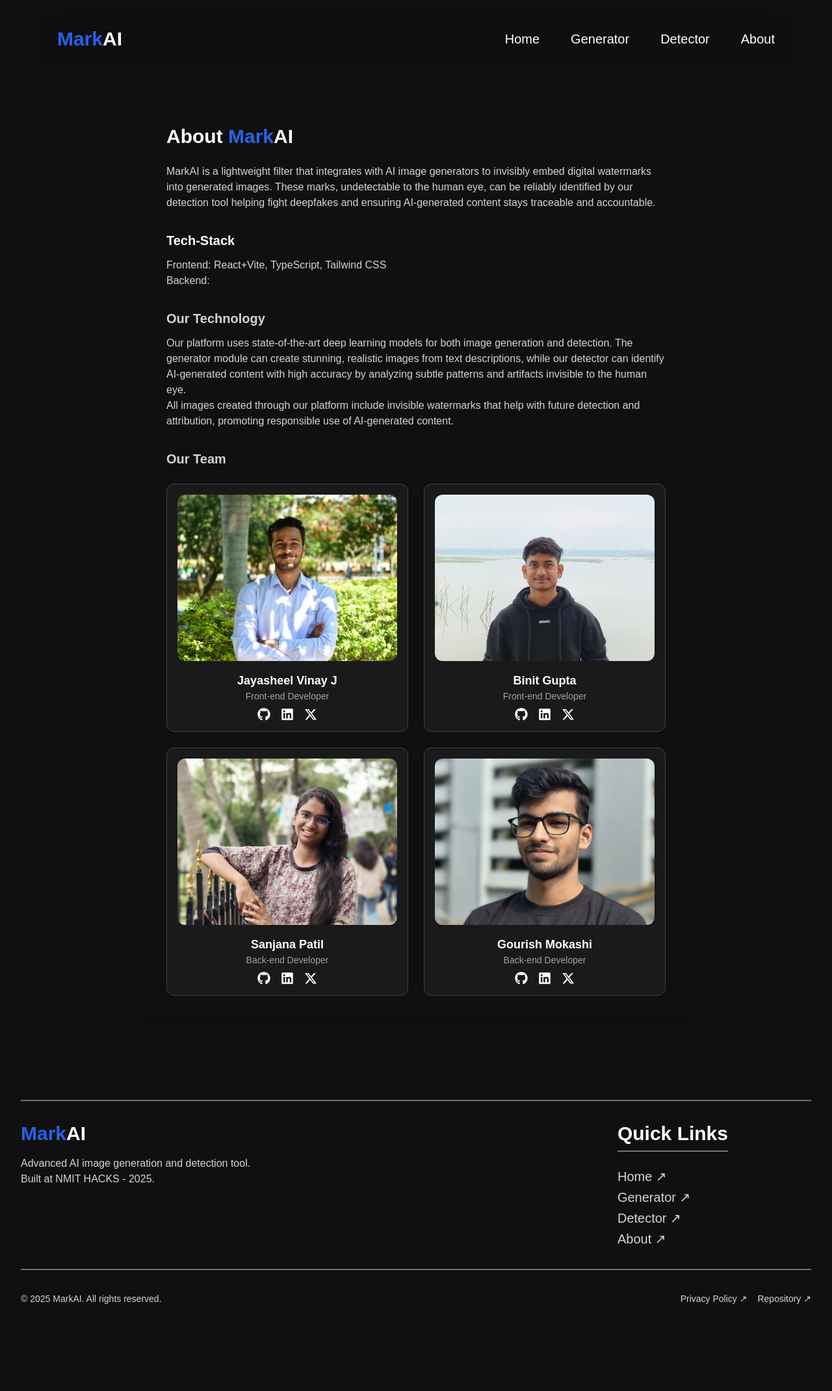
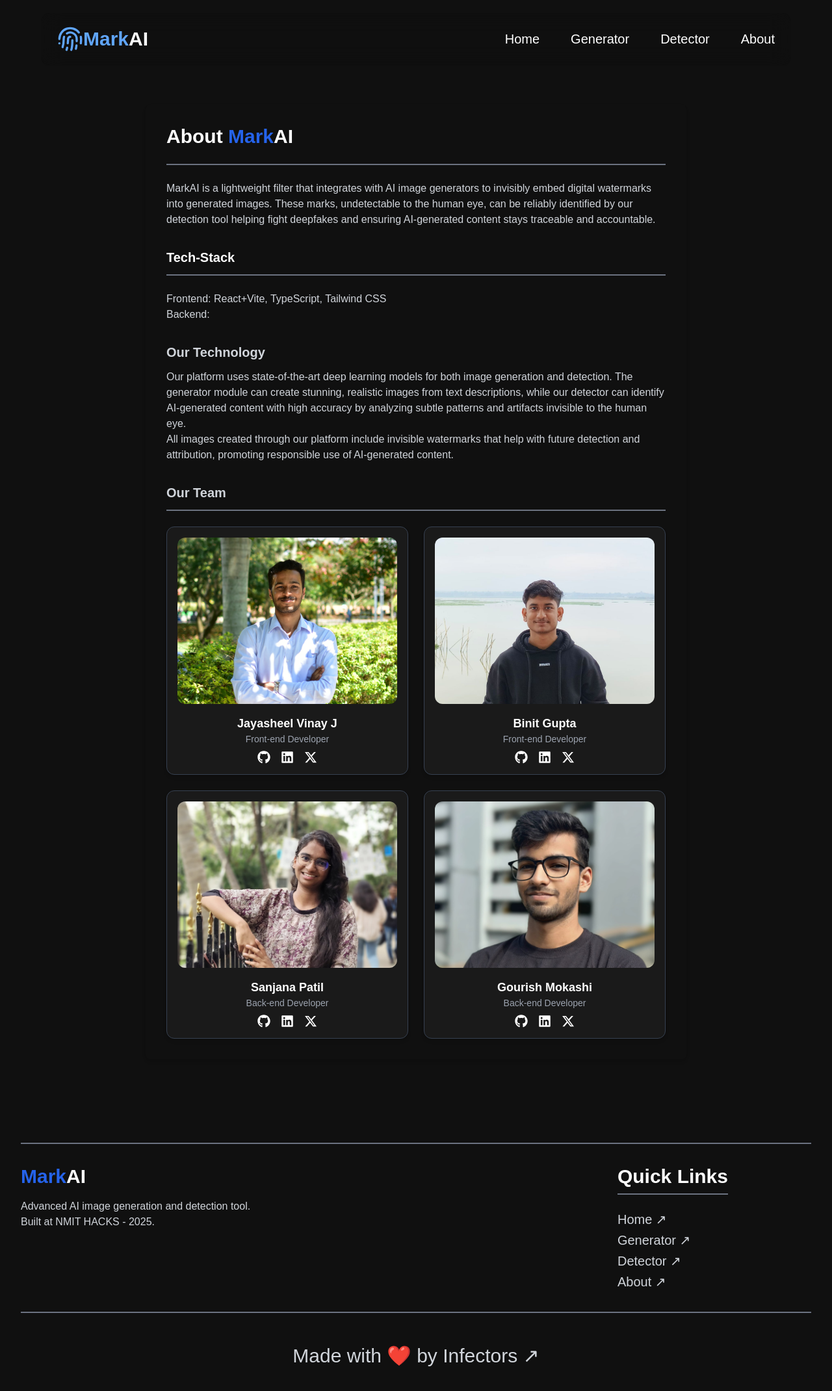
Before and after one commit to gourish-mokashi/MarkAI-NMITHacks, a React (Vite) app: page /about in a window 1280 px wide. Shown: the top 2140 px of the page at 65% size. Before the commit the page ends 2058 px from the top, so only its background shows below. Built offline with nearby package versions, Linux system fonts and the light colour scheme; a web font is replaced by a local one.

Commit message:
Final Commit before backend integration

```diff
--- a/src/components/Footer.tsx
+++ b/src/components/Footer.tsx
@@ -9,8 +9,8 @@ export function Footer() {
   ];
 
   const bottomLinks = [
-    { name: 'Privacy Policy ↗', to: '#' },
-    { name: 'Repository ↗', to: '#' },
+    // { name: 'Privacy Policy ↗', to: '#' },
+    { name: 'Made with ❤️ by Infectors ↗', to: 'https://github.com/gourish-mokashi/MarkAI-NMITHacks.git' },
   ];
 
   return (
@@ -40,16 +40,16 @@ export function Footer() {
             </div>
           </div>
         </div>
-        <div className="flex md:flex-row flex-col items-center justify-between border-t-2 border-gray-500 mt-8 pt-8 w-full  ">
-          <p className="text-gray-300 text-sm">
-            &copy; {new Date().getFullYear()} MarkAI. All rights reserved.
+        <div className="flex flex-col items-center text-lg border-t-2 border-gray-500 mt-8 pt-8 w-full">
+          <p className="text-gray-300 text-base">
+            {/* &copy; {new Date().getFullYear()} MarkAI. All rights reserved. */}
           </p>
-          <div className="flex space-x-4 mt-4 md:mt-0">
+          <div className="mt-4">
             {bottomLinks.map((link) => (
               <div key={link.to}>
                 <Link
                   to={link.to}
-                  className="text-gray-300 hover:text-white text-sm"
+                  className="text-gray-300 hover:text-white text-3xl"
                 >
                   {link.name}
                 </Link>
--- a/src/components/GeneratorForm.tsx
+++ b/src/components/GeneratorForm.tsx
@@ -40,7 +40,7 @@ export function GeneratorForm() {
             <button
               type="submit"
               disabled={isGenerating}
-              className={`h-[56px] px-6 bg-blue-600 text-white rounded-xl hover:bg-blue-700 transition-colors flex items-center justify-center ${
+              className={`h-[56px] px-6 bg-blue-400 text-white rounded-xl hover:bg-blue-700 transition-colors flex items-center justify-center ${
                 isGenerating ? 'opacity-70 cursor-not-allowed' : ''
               }`}
             >
--- a/src/components/Header.tsx
+++ b/src/components/Header.tsx
@@ -1,6 +1,6 @@
 import { useState } from 'react';
 import { Link } from 'react-router-dom';
-import { MenuIcon, XIcon } from 'lucide-react';
+import { MenuIcon, XIcon, Fingerprint } from 'lucide-react';
 
 export function Header() {
   const [isMenuOpen, setIsMenuOpen] = useState(false);
@@ -10,7 +10,8 @@ export function Header() {
         <div className="flex justify-between p-2 h-20">
           <div className="flex items-center">
             <Link to="/" className="flex-shrink-0 flex items-center">
-              <span className="text-blue-600 font-bold text-3xl">Mark</span>
+              <Fingerprint className="h-10 w-10 text-blue-400" />
+              <span className="text-blue-400 font-bold text-3xl">Mark</span>
               <span className="text-white font-bold text-3xl">AI</span>
             </Link>
           </div>
--- a/src/pages/About.tsx
+++ b/src/pages/About.tsx
@@ -11,6 +11,8 @@ export function About() {
             <span className="text-blue-600">Mark</span>
             <span className="text-white">AI</span>
           </h1>
+          {/* Horizontal line after About MarkAI */}
+          <div className="border-t-2 border-gray-500 mb-6"></div>
           <div className="text-gray-300 prose max-w-none">
             <p>
               MarkAI is a lightweight filter that integrates with AI image
@@ -22,6 +24,8 @@ export function About() {
             <h2 className="text-white text-xl font-semibold mt-8 mb-3">
               Tech-Stack
             </h2>
+            {/* Horizontal line after Tech-Stack */}
+            <div className="border-t-2 border-gray-500 mb-6"></div>
             <p className="text-gray-300">
               Frontend: React+Vite, TypeScript, Tailwind CSS
               <br />
@@ -42,7 +46,8 @@ export function About() {
               promoting responsible use of AI-generated content.
             </p>
             <h2 className="text-xl font-semibold mt-8 mb-3">Our Team</h2>
-
+            {/* Horizontal line after Our Team */}
+            <div className="border-t-2 border-gray-500 mb-6"></div>
             <div className="grid grid-cols-1 sm:grid-cols-2 gap-6 mt-6">
               {[
                 {
```
